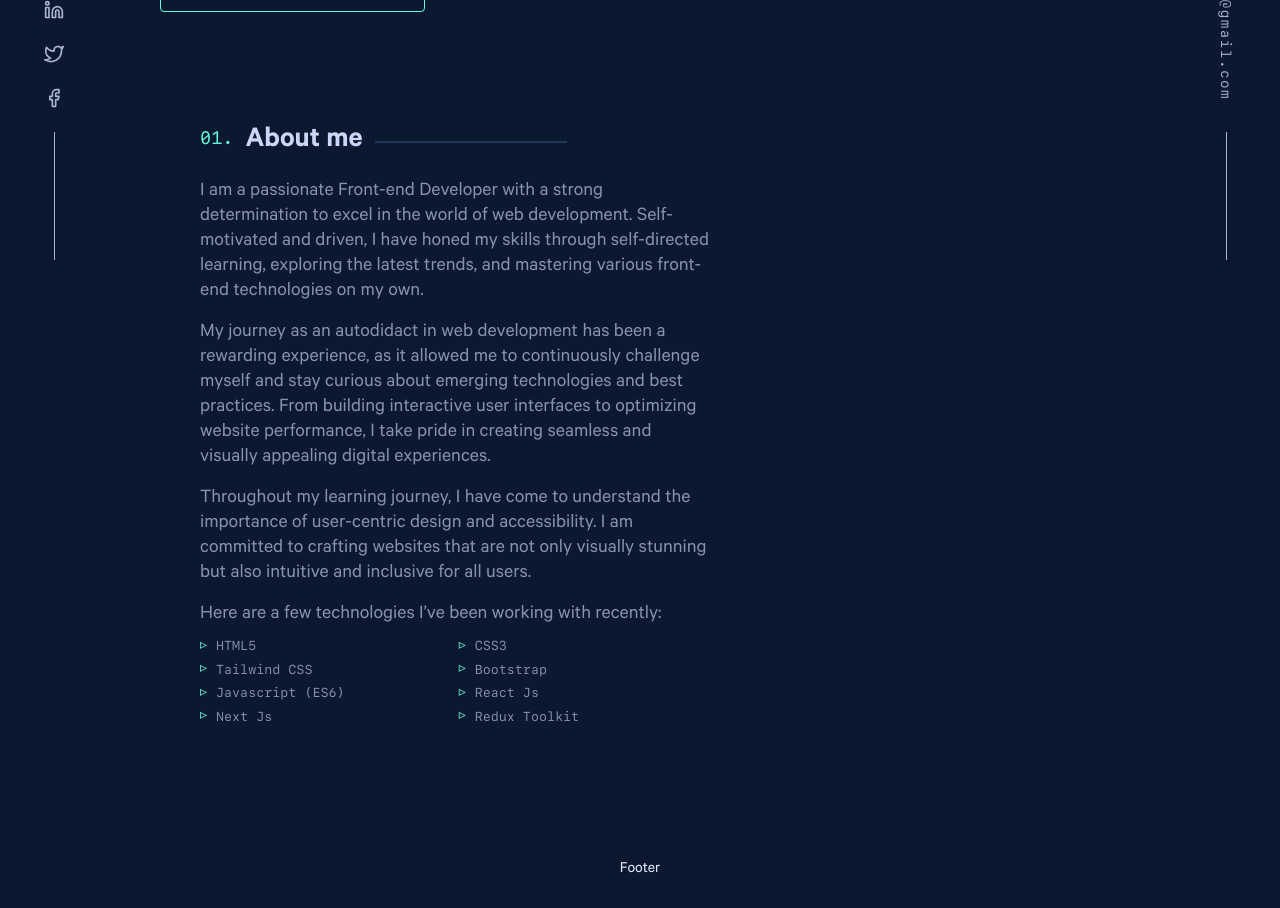
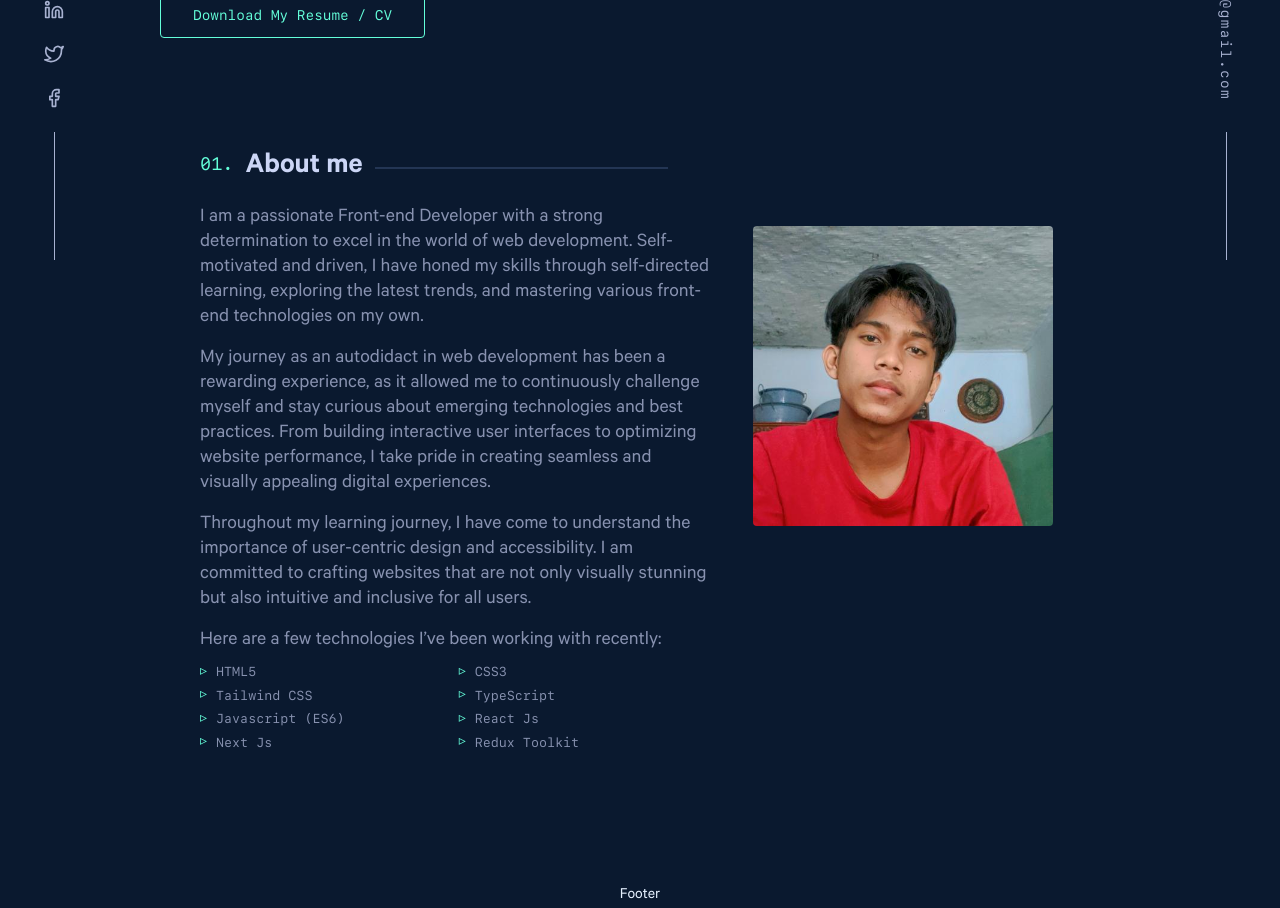
Before and after one commit to bwafi/syahroni-bawafi, a Next.js app: page / in a window 1280 px wide. Shown: the part 540-1448 px from the top of the page. Before the commit the page ends 1422 px from the top, so only its background shows below. Built offline with nearby package versions, Linux system fonts and the light colour scheme.

Commit message:
adding image me.jpg

```diff
--- a/components/About.tsx
+++ b/components/About.tsx
@@ -1,3 +1,5 @@
+import Image from "next/image";
+import me from "../public/image/me.jpg";
 import React from "react";
 
 const About = () => {
@@ -5,7 +7,7 @@ const About = () => {
     "HTML5",
     "CSS3",
     "Tailwind CSS",
-    "Bootstrap",
+    "TypeScript",
     "Javascript (ES6)",
     "React Js",
     "Next Js",
@@ -14,11 +16,11 @@ const About = () => {
 
   return (
     <section className="py-28 w-full flex flex-col px-10">
-      <h1 className="w-full flex items-center relative gap-3 text-lightes-slate text-3xl font-calibre font-semibold before:content-['01.'] before:relative before:bottom-1 before:text-green before:font-sfMono before:text-lg before:font-normal after:content-[''] after:block after:relative after:h-[2px] after:w-48 after:bg-lightes-navy">
+      <h1 className="w-full flex items-center relative gap-3 text-lightes-slate text-3xl font-calibre font-semibold before:content-['01.'] before:relative before:bottom-1 before:text-green before:font-sfMono before:text-lg before:font-normal after:content-[''] after:block after:relative after:h-[2px] after:w-4/12 after:bg-lightes-navy">
         About me
       </h1>
+      <div className="flex gap-10">
         <div className="text-slate my-5 w-7/12">
-        <div>
           <p className="text-xl leading-tight mb-4">
             I am a passionate Front-end Developer with a strong determination to
             excel in the world of web development. Self-motivated and driven, I
@@ -43,7 +45,6 @@ const About = () => {
           <p className="text-xl leading-tight mb-2">
             Here are a few technologies I’ve been working with recently:
           </p>
-        </div>
           <ul className="grid grid-cols-2 font-sfMono text-[13px] gap-1">
             {skills.map((skill, index) => (
               <li key={index} className="list relative pl-4">
@@ -52,6 +53,16 @@ const About = () => {
             ))}
           </ul>
         </div>
+        <div className="w-[300px] h-[300px]">
+          <Image
+            src={"/image/me.jpg"}
+            alt="Syahroni Bawafi"
+            width={300}
+            height={300}
+            className="rounded mt-10"
+          />
+        </div>
+      </div>
     </section>
   );
 };
--- a/components/Email.tsx
+++ b/components/Email.tsx
@@ -6,7 +6,7 @@ const Email = () => {
       <div className="flex flex-col items-center gap-8 text-light-slate after:content-[''] after:block  after:h-32 after:w-[1px] after:bg-light-slate after:bottom-0">
         <a
           href="mailto:syahronibwf@gmail.com"
-          className="[writing-mode:vertical-lr] font-sfMono text-sm tracking-widest hover:text-green hover:translate-y-1 transition-all"
+          className="[writing-mode:vertical-lr] font-sfMono text-sm tracking-widest hover:text-green hover:-translate-y-1 transition-all"
         >
           syahronibwf@gmail.com
         </a>
--- a/components/Hero.tsx
+++ b/components/Hero.tsx
@@ -15,7 +15,7 @@ const Hero = () => {
       <p className="w-7/12 text-slate text-[20px] leading-[26px] font-calibre mt-5">
         I'm a Front-nd Developer, I'm dedicated to building amazing digital
         products. I am passionate about contributing to innovative projects and
-        ready to learn and grow in my career as a Front-end Developer
+        ready to learn and grow in my career as a Software Software Engineering
       </p>
       <button className="mt-16 font-sfMono small-button text-sm rounded text-green py-3 px-8 border border-green hover:-translate-x-1 hover:-translate-y-1 transition-all duration-200 ease-button">
         Download My Resume / CV
```
Also changed, not shown: public/image/logo.png (deleted), public/image/me.jpg (added). Lines whose indentation alone changed are shown as unchanged.
